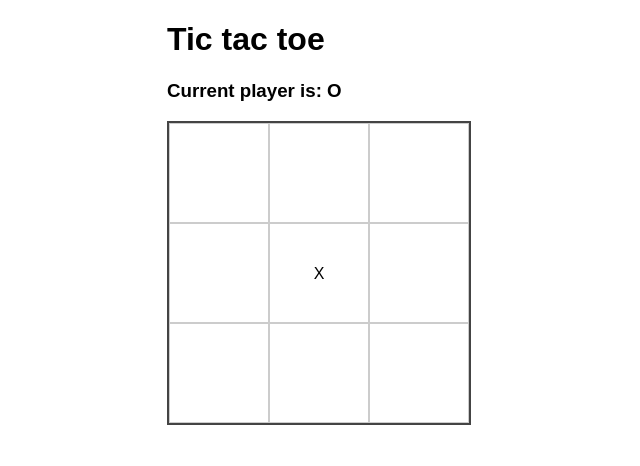
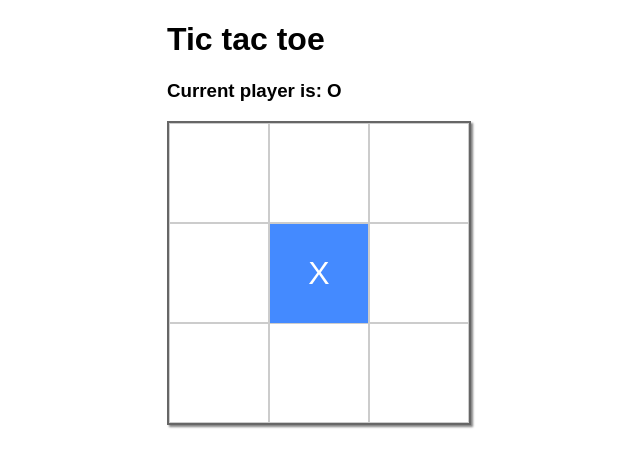
Before and after one commit to Nostrus/tic-tac-toe, an Angular app: page / in a window 1280 px wide. Both pictures are taken after a click on the element 642 px from the left and 272 px from the top of the page. Shown: the top 466 px of the page, without its empty margins (323-963 px from the left). Built offline with nearby package versions, Linux system fonts and the light colour scheme.

Commit message:
Add proper state handling and game logic, also improve design

```diff
--- a/src/app/app.component.html
+++ b/src/app/app.component.html
@@ -1,4 +1,13 @@
 <main>
     <h1>Tic tac toe</h1>
-    <app-grid></app-grid>
+    <div *ngIf="isFinished">
+        <ng-container *ngIf="winner; else tie">
+            <h3>Player {{ winner }} wins!</h3>
+        </ng-container>
+        <ng-template #tie>
+            <h3>It's a tie!</h3>
+        </ng-template>
+    </div>
+
+    <app-grid (finished)="gameFinished($event)"></app-grid>
 </main>
--- a/src/app/app.component.ts
+++ b/src/app/app.component.ts
@@ -5,4 +5,12 @@ import { Component } from '@angular/core';
     templateUrl: './app.component.html',
     styleUrls: ['./app.component.scss'],
 })
-export class AppComponent {}
+export class AppComponent {
+    winner = null;
+    isFinished = false;
+
+    gameFinished(data) {
+        this.isFinished = true;
+        this.winner = data.winner;
+    }
+}
--- a/src/app/grid/grid.component.html
+++ b/src/app/grid/grid.component.html
@@ -1,8 +1,12 @@
-<h3>Current player is: {{ currentPlayer }}</h3>
+<h3 *ngIf="!isFinished">Current player is: {{ currentPlayer }}</h3>
+
 <main>
-    <app-square
-        *ngFor="let square of squares"
-        (update)="updateState()"
-        [player]="currentPlayer"
-    ></app-square>
+    <ng-container *ngFor="let row of state; let i = index">
+        <app-square
+            *ngFor="let square of row; let j = index"
+            (update)="updateState(i, j)"
+            [player]="currentPlayer"
+            [state]="state[i][j]"
+        ></app-square>
+    </ng-container>
 </main>
--- a/src/app/grid/grid.component.scss
+++ b/src/app/grid/grid.component.scss
@@ -1,4 +1,4 @@
-$border-color: #444;
+$border-color: #666;
 
 main {
     display: flex;
@@ -6,4 +6,5 @@ main {
     width: 300px;
     height: 300px;
     border: 2px solid $border-color;
+    box-shadow: 2px 2px 2px rgba(100, 100, 100, 0.8);
 }
--- a/src/app/grid/grid.component.ts
+++ b/src/app/grid/grid.component.ts
@@ -1,4 +1,4 @@
-import { Component, OnInit } from '@angular/core';
+import { Component, OnInit, Output, EventEmitter } from '@angular/core';
 
 @Component({
     selector: 'app-grid',
@@ -6,14 +6,46 @@ import { Component, OnInit } from '@angular/core';
     styleUrls: ['./grid.component.scss'],
 })
 export class GridComponent implements OnInit {
+    @Output() finished: EventEmitter<any> = new EventEmitter();
+
     currentPlayer = 'X';
-    squares = Array(9);
+    isFinished = false;
+    winner = null;
+    state = [
+        [null, null, null],
+        [null, null, null],
+        [null, null, null],
+    ];
+    winningLines = [
+        ['0,0', '0,1', '0,2'],
+        ['1,0', '1,1', '1,2'],
+        ['2,0', '2,1', '2,2'],
+        ['0,0', '1,0', '2,0'],
+        ['0,1', '1,1', '2,1'],
+        ['0,2', '1,2', '2,2'],
+        ['0,0', '1,1', '2,2'],
+        ['0,2', '1,1', '2,0'],
+    ];
+
     constructor() {}
 
     ngOnInit() {}
 
-    updateState() {
-        this.switchPlayer();
+    updateState(row, column) {
+        if (this.isFinished) {
+            return false;
+        }
+
+        if (this.state[row][column] === null) {
+            this.state[row][column] = this.currentPlayer;
+        }
+
+        if (!this.isGameFinished()) {
+            this.switchPlayer();
+        } else {
+            this.finished.emit({ winner: this.winner });
+            this.isFinished = true;
+        }
     }
 
     switchPlayer() {
@@ -23,4 +55,31 @@ export class GridComponent implements OnInit {
             this.currentPlayer = 'X';
         }
     }
+
+    getStateFromStringPair(coordsString) {
+        const parts = coordsString.split(',');
+        const row = parseInt(parts[0], 10);
+        const column = parseInt(parts[1], 10);
+        return this.state[row][column];
+    }
+
+    isGameFinished() {
+        let isGameFinished = false;
+
+        for (const line of this.winningLines) {
+            if (
+                this.getStateFromStringPair(line[0]) !== null &&
+                this.getStateFromStringPair(line[0]) ===
+                    this.getStateFromStringPair(line[1]) &&
+                this.getStateFromStringPair(line[1]) ===
+                    this.getStateFromStringPair(line[2])
+            ) {
+                this.winner = this.currentPlayer;
+                isGameFinished = true;
+                break;
+            }
+        }
+
+        return isGameFinished;
+    }
 }
--- a/src/app/square/square.component.html
+++ b/src/app/square/square.component.html
@@ -1,3 +1,7 @@
-<div class="wrapper" (click)="setContent()">
-    <span>{{ content }}</span>
+<div
+    class="wrapper"
+    (click)="setContent()"
+    [ngClass]="{ 'player-x': state === 'X', 'player-o': state === 'O' }"
+>
+    <span>{{ state }}</span>
 </div>
--- a/src/app/square/square.component.scss
+++ b/src/app/square/square.component.scss
@@ -1,4 +1,7 @@
 $border-color: #ccc;
+$default-color: #fff;
+$bg-player-x: #448aff;
+$bg-player-o: #ff5252;
 
 :host {
     display: flex;
@@ -9,6 +12,8 @@ $border-color: #ccc;
     cursor: pointer;
     user-select: none;
     align-content: center;
+    color: $default-color;
+    font-size: 2rem;
 }
 
 .wrapper {
@@ -17,4 +22,12 @@ $border-color: #ccc;
     height: 100px;
     align-items: center;
     justify-content: center;
+
+    &.player-x {
+        background: $bg-player-x;
+    }
+
+    &.player-o {
+        background: $bg-player-o;
+    }
 }
--- a/src/app/square/square.component.ts
+++ b/src/app/square/square.component.ts
@@ -7,25 +7,19 @@ import { Component, OnInit, Output, EventEmitter, Input } from '@angular/core';
 })
 export class SquareComponent implements OnInit {
     @Output() update: EventEmitter<any> = new EventEmitter();
+    @Input() player;
+    @Input() state;
 
-    @Input() player;
     content = null;
     constructor() {}
 
     ngOnInit() {}
 
     setContent() {
-        if (this.content) {
+        if (this.state) {
             return false;
         }
 
-        if (this.player === 'X') {
-            this.content = 'X';
-        }
-
-        if (this.player === 'O') {
-            this.content = 'O';
-        }
         this.update.emit();
     }
 }
```
Also changed, not shown: 1 other file (tests, documents, lock files or other folders).
